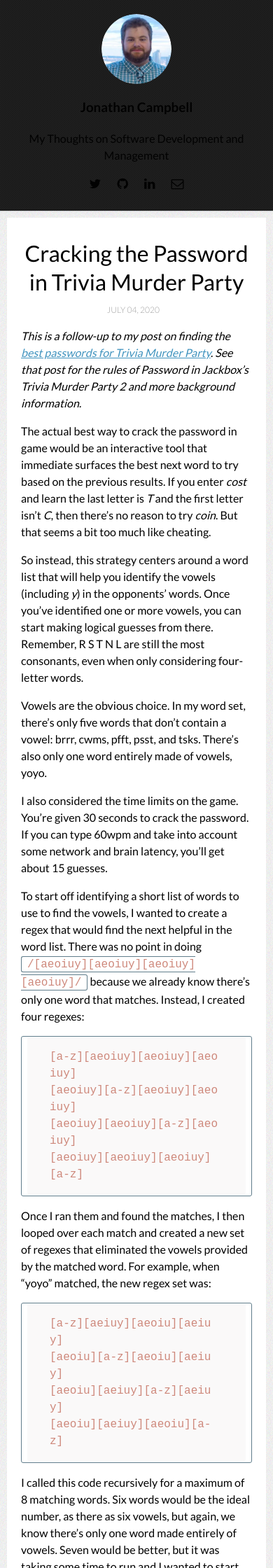
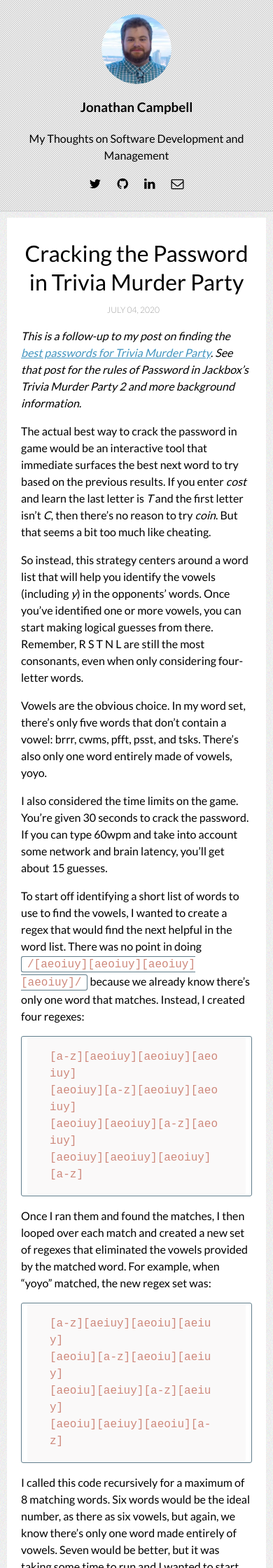
Before and after one commit to healsdata/jon.camp, a Jekyll site: the page built from _posts/2020-07-03-cracking-trivia-murder-party-password.md, in a window 390 px wide. Shown: the top 2240 px of the page at 70% size. Built offline with Jekyll 4.4.1, drawn with Linux system fonts in a browser that asks for light colours.

Commit message:
fix: correct a link and background color on mobile

```diff
--- a/_posts/2020-07-03-cracking-trivia-murder-party-password.md
+++ b/_posts/2020-07-03-cracking-trivia-murder-party-password.md
@@ -8,7 +8,7 @@ categories:
   - password
   - learning
 ---
-*This is a follow-up to my post on finding the [best passwords for Trivia Murder Party](/2020/06/trivia-murder-party-password/). See that post for the rules of Password in Jackbox's Trivia Murder Party 2 and more background information.*
+*This is a follow-up to my post on finding the [best passwords for Trivia Murder Party](/bell/2020/06/trivia-murder-party-password/). See that post for the rules of Password in Jackbox's Trivia Murder Party 2 and more background information.*
 
 The actual best way to crack the password in game would be an interactive tool that immediate surfaces the best next word to try based on the previous results. If you enter *cost* and learn the last letter is *T* and the first letter isn't *C*, then there's no reason to try *coin*. But that seems a bit too much like cheating.
 
--- a/assets/css/main.css
+++ b/assets/css/main.css
@@ -1453,7 +1453,7 @@ a.newer-posts:hover {
             justify-content: space-between;
     width: 100%;
     padding: 10px;
-    background-color: #010101;
+    background-color: #eee;
     color: #020202;
     -webkit-box-shadow: 0 1px 1px 0 rgba(31, 35, 46, 0.15);
             box-shadow: 0 1px 1px 0 rgba(31, 35, 46, 0.15);
```
